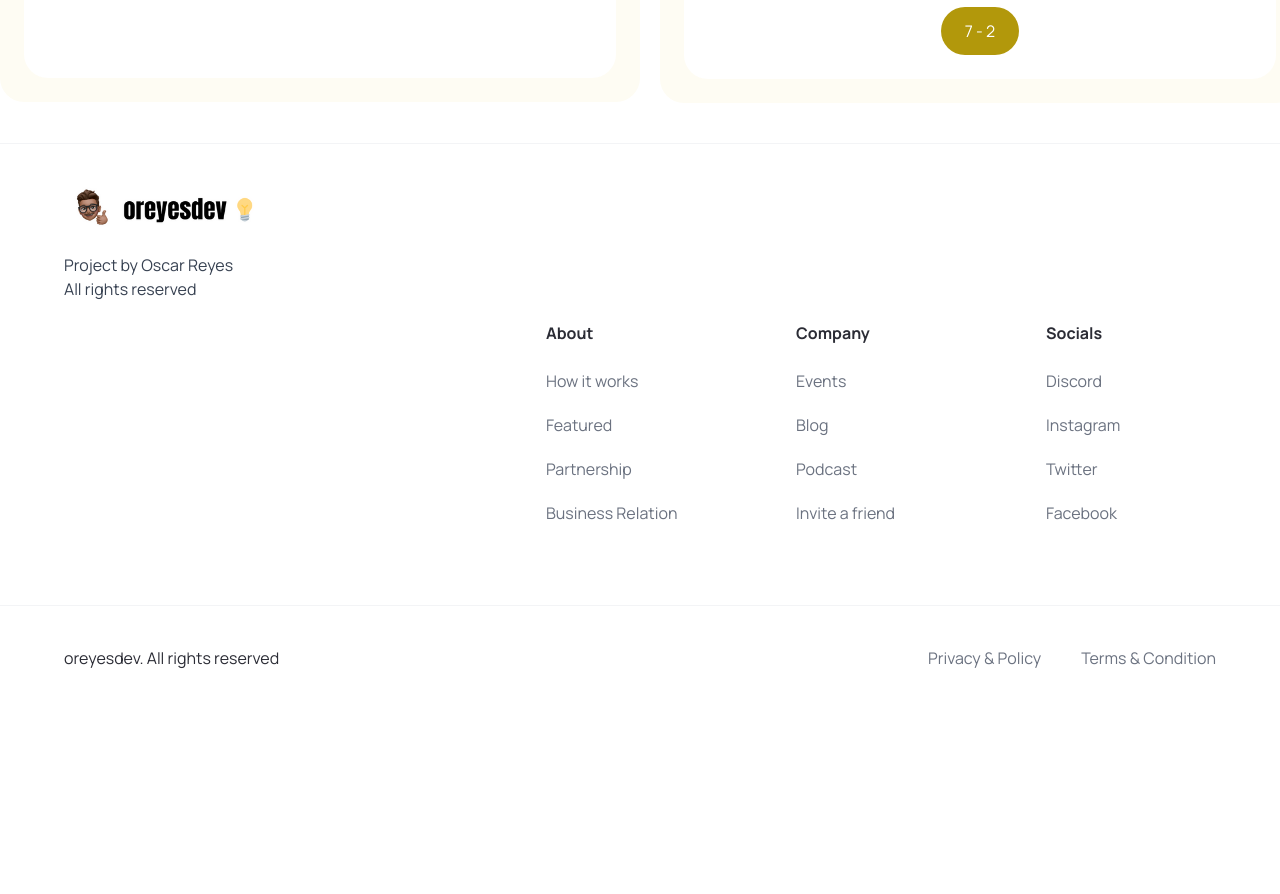
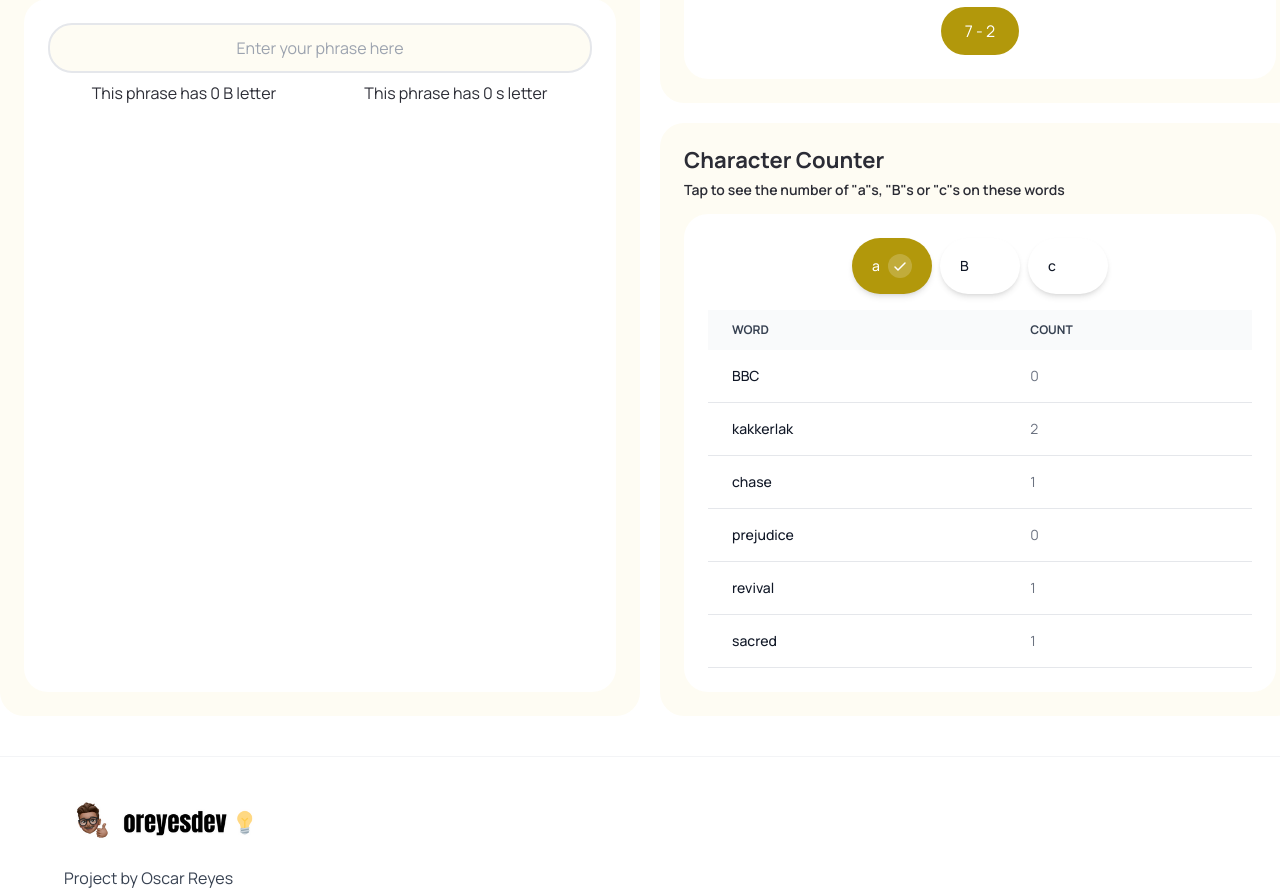
Before and after one commit to jon-oscar/eloquent-js, a Next.js app: page /chapter3 in a window 1280 px wide. Shown: the part 2060-2954 px from the top of the page. Before the commit the page ends 2770 px from the top, so only its background shows below. Built offline with nearby package versions, Linux system fonts and the light colour scheme.

Commit message:
Add JCountChars to chapter3

```diff
--- a/constants/chapter.json
+++ b/constants/chapter.json
@@ -80,8 +80,8 @@
       },
       {
         "id": 3,
-        "title": " ",
-        "details": "This is my solution for..."
+        "title": "Character counter",
+        "details": "Tap to see the number of \"a\"s, \"B\"s or \"c\"s on these words"
       }
     ]
   },
--- a/pages/chapter3.tsx
+++ b/pages/chapter3.tsx
@@ -6,6 +6,7 @@ import '../app/globals.css';
 import BeanCounting from '@/components/exercises/chapter-3-oscar/BeanCounting';
 import Minimum from '@/components/exercises/chapter-3-oscar/Minimum';
 import Recursion from '@/components/exercises/chapter-3-oscar/Recursion';
+import JCountChars from '@/components/exercises/chapter-3/JCountChars';
 import JMinimum from '@/components/exercises/chapter-3/JMinimum';
 import JRecursiveIsEven from '@/components/exercises/chapter-3/JRecursiveIsEven';
 
@@ -71,6 +72,12 @@ export default function Chapter3() {
                   details={devJon[1].details}
                   code={() => <JRecursiveIsEven />}
                 />
+                <PageCard
+                  id={devJon[2].id}
+                  title={devJon[2].title}
+                  details={devJon[2].details}
+                  code={() => <JCountChars />}
+                />
               </>
             )}
           </div>
```
Also changed, not shown: 1 other file (tests, documents, lock files or other folders).
